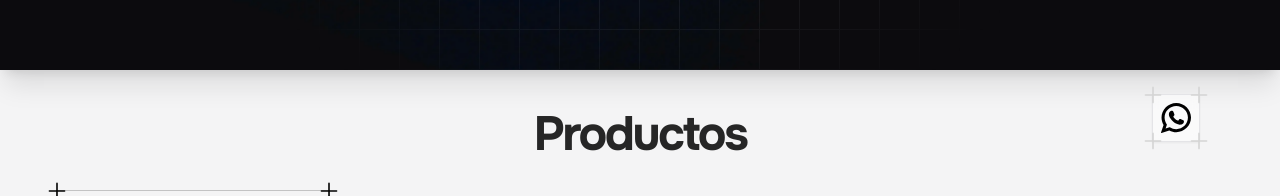
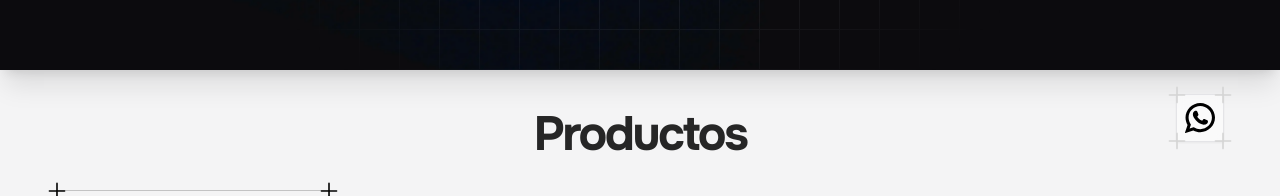
Before and after one commit to FrM-bot/import-arg, a Next.js app: page / in a window 1280 px wide. Shown: the part 730-926 px from the top of the page. Built offline with nearby package versions, Linux system fonts and the light colour scheme.

Commit message:
refactor(whatsapp button): change button padding

```diff
--- a/app/page.tsx
+++ b/app/page.tsx
@@ -100,7 +100,7 @@ export default function ProductLandingPage() {
           </div>
         </section>
         <ContactUsSection />
-        <div className="sticky bottom-16 left-[90%] bg-transparent w-fit h-fit pr-6 pt-6">
+        <div className="sticky bottom-16 left-[90%] bg-transparent w-fit h-fit p-6">
           <ContactButton />
         </div>
       </div>
--- a/app/product/[id]/contact-button.tsx
+++ b/app/product/[id]/contact-button.tsx
@@ -5,7 +5,7 @@ import { WhatsAppUrl } from "@/lib/utils"
 
 export default function ContactButton({ productName }: { productName: string }) {
     const onContact = () => {
-        window.open(WhatsAppUrl({ text: productName }), '_blank')
+        window.open(WhatsAppUrl({ text: productName }), '_blank', 'noopener noreferrer')
     }
     return (
         <ShimmerButton onClick={onContact} className="shadow-2xl rounded-none w-full" borderRadius='0px'>
```
